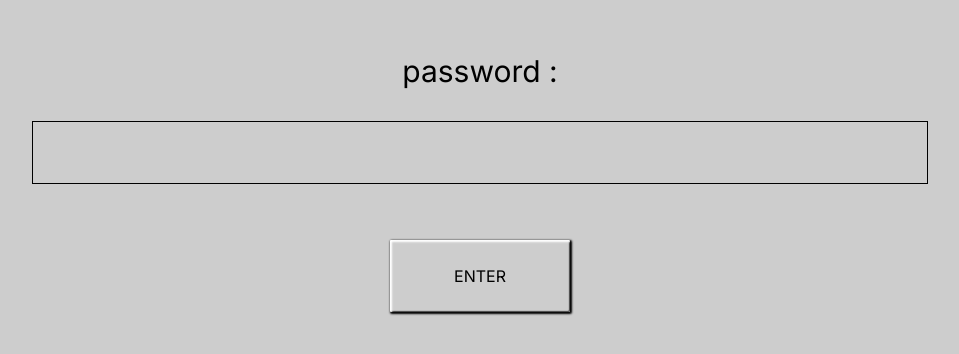
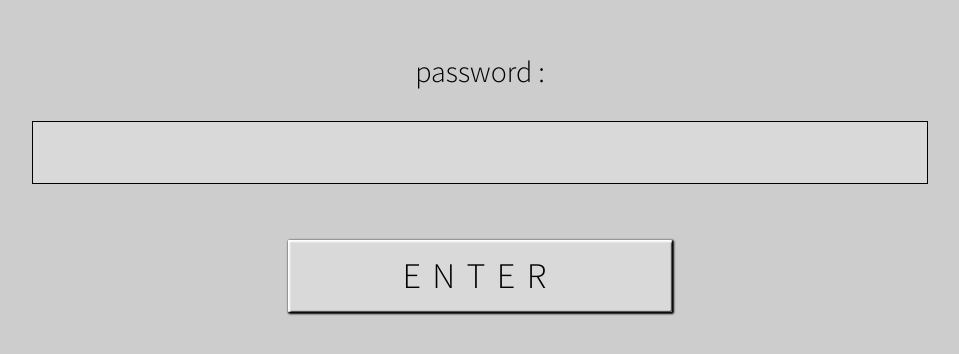
Before and after one commit to Sallaa/zion-website, a Next.js app: page /mnx in a window 1280 px wide. Shown: the part 218-572 px from the top of the page, without its empty margins (160-1119 px from the left). Built offline with nearby package versions, Linux system fonts and the light colour scheme.

Commit message:
Added font and button styling

```diff
--- a/src/app/globals.css
+++ b/src/app/globals.css
@@ -26,7 +26,7 @@ body {
 
 .inputMnx {
   border: 1px solid #000;
-  background: #cdcdcd;
+  background: #d9d9d9;
   color: #000;
   height: 63px;
 }
@@ -35,8 +35,15 @@ body {
   border-radius: 1px;
   /* border: 1px solid rgba(0, 0, 0, 0); */
   /* background: #d9d9d9; */
+  background: #d9d9d9;
   box-shadow: 1px 1px 2px 1px #fff inset, 1px 1px 2px 1px #000,
     -1px -1px 1px 0px #000 inset;
-  width: 180px;
+  width: 30vw;
   height: 72px;
 }
+
+.btnSubmitMnxPressed {
+  background: #d9d9d9;
+  width: 30vw;
+  height: 72px;
+}
--- a/src/app/layout.tsx
+++ b/src/app/layout.tsx
@@ -1,7 +1,8 @@
 import "./globals.css";
 import { Inter } from "next/font/google";
+import { Source_Sans_Pro } from "next/font/google";
 
-const inter = Inter({ subsets: ["latin"] });
+const sourceSans = Source_Sans_Pro({ weight: "300", subsets: ["latin"] });
 
 export const metadata = {
   title: "ZION",
@@ -15,7 +16,19 @@ export default function RootLayout({
 }) {
   return (
     <html lang="en">
-      <body className={inter.className}>{children}</body>
+      <head>
+        <link rel="preconnect" href="https://fonts.googleapis.com" />
+        <link
+          rel="preconnect"
+          href="https://fonts.gstatic.com"
+          crossOrigin="anonymous"
+        />
+        <link
+          href="https://fonts.googleapis.com/css2?family=Source+Sans+3&display=swap"
+          rel="stylesheet"
+        />
+      </head>
+      <body className={sourceSans.className}>{children}</body>
     </html>
   );
 }
--- a/src/app/mnx/page.tsx
+++ b/src/app/mnx/page.tsx
@@ -15,6 +15,16 @@ export default function Mnx() {
     if (password === "vizion") {
       setPasswordFound(true);
     }
+  };
+
+  const [isPressed, setIsPressed] = useState(false);
+
+  const handlePress = () => {
+    setIsPressed(true);
+  };
+
+  const handleRelease = () => {
+    setIsPressed(false);
   };
 
   return (
@@ -43,11 +53,27 @@ export default function Mnx() {
             />
             <br />
             <br />
-            <input
-              className={"btnSubmitMnx text-black"}
+            <button
+              className={
+                isPressed
+                  ? "btnSubmitMnxPressed text-black"
+                  : "btnSubmitMnx text-black"
+              }
               type="submit"
-              value="ENTER"
-            />
+              style={{
+                background: "#D9D9D9",
+                textAlign: "center",
+                fontSize: "36px",
+                lineHeight: "47px",
+                letterSpacing: "11.34px",
+              }}
+              onMouseDown={handlePress}
+              onMouseUp={handleRelease}
+              onTouchStart={handlePress}
+              onTouchEnd={handleRelease}
+            >
+              ENTER
+            </button>
           </form>
         )}
       </div>
```
